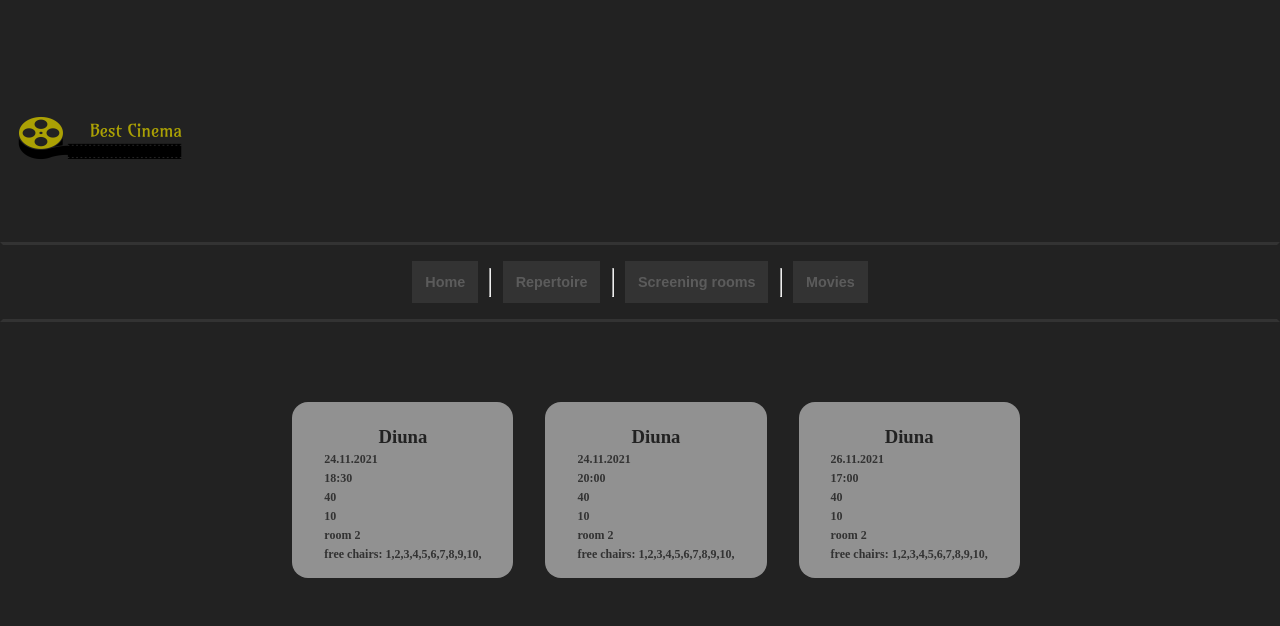
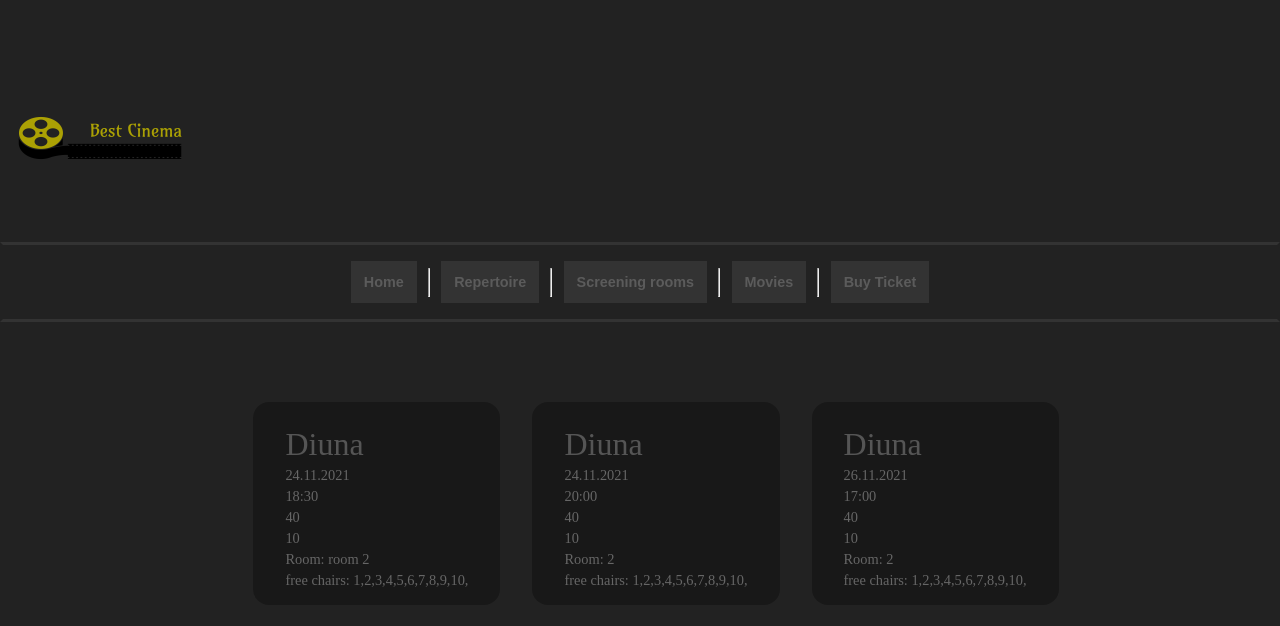
Before and after one commit to Kucznsky/React-project, a React (Create React App) app in the folder react_project/: page / in a window 1280 px wide. Both pictures are taken after a click on the button "Repertoire". Shown: the top 626 px of the page. Built offline with nearby package versions, Linux system fonts and the light colour scheme.

Commit message:
list look changed in css

```diff
--- a/react_project/src/App.css
+++ b/react_project/src/App.css
@@ -7,11 +7,6 @@
 .div2 {
   width: 100%;
 }
-
-/*.edit {
-  display: flex;
-  justify-content: flex-start;
-}*/
 
 .companyTitle {
   display: flex;
@@ -23,6 +18,8 @@ h1 {
   display: flex;
   justify-content: center;
 }
+
+/*===================================================main menu================================================*/
 
 .mainBar {
   position: relative;
@@ -55,35 +52,13 @@ h1 {
   color: rgba(255, 255, 255, 0.2);
 }
 
-/*.mainBar li button::before {
-  position: absolute;
-  content: "";
-  bottom: -10px;
-  left: 0;
-  width: 100%;
-  height: 10px;
-  background-color: #2a2a2a;
-  transform-origin: top;
-  transform: skewX(-41deg);
-}
-
-.mainBar li button::after {
-  position: absolute;
-  content: "";
-  top: 0;
-  left: -9px;
-  width: 9px;
-  height: 100%;
-  background-color: #2a2a2a;
-  transform-origin: right;
-  transform: skewY(-49deg);
-}*/
-
 .mainBar li button:hover {
   color: #fff;
   cursor: pointer;
   text-shadow: 0 1px 0 #222;
 }
+
+/*===================================================lists================================================*/
 
 .booklist {
   width: 90vw;
@@ -100,23 +75,48 @@ h1 {
 }
 
 .book {
-  background: rgba(255, 255, 255, 0.5);
+  background: rgba(0, 0, 0, 0.3);
   border-radius: 1rem;
   padding: 1rem 2rem;
 }
-.book h1 {
+
+.listFirstLine {
   margin-top: 0.5rem;
-  color: #222222;
+  font-size: 2rem;
+  color: #555;
 }
-.book h4 {
-  color: #333;
-  font-size: 0.75rem;
+
+.book:hover {
+  background: rgba(0, 0, 0, 0.9);
+  padding: 2rem 4rem;
+  box-shadow: 0 8px 16px 0 rgba(59, 89, 601, 0.2),
+    0 6px 20px 0 rgba(59, 89, 601, 0.19);
+  transition: 0.9s;
+}
+
+.book:hover .listFirstLine {
+  font-size: 3rem;
+  color: #fff;
+  -webkit-text-stroke: 0.5px #3b5999;
+  text-shadow: 0 0 5px rgba(59, 89, 601, 0.5);
+  font-weight: bolder;
+  transition: 0.5s;
+}
+
+.listSmallerText {
+  color: #666;
+  font-size: 0.9rem;
   margin-top: 0.25rem;
 }
-.book p {
-  margin-top: 0.5rem;
-  color: black;
+
+.book:hover .listSmallerText {
+  font-size: 1rem;
+  font-weight: bold;
+  color: #888;
+  transition: 0.5s;
 }
+
+/*===================================================other================================================*/
 
 .btn {
   background-color: #333;
--- a/react_project/src/components/HomeBar.js
+++ b/react_project/src/components/HomeBar.js
@@ -27,6 +27,10 @@ const HomeBar = () => {
           <li>
             <button onClick={() => setActive("FourthPage")}>Movies</button>
           </li>
+          <hr />
+          <li>
+            <button>Buy Ticket</button>
+          </li>
         </ul>
         <div>
           {active === "FirstPage" && <HomePage></HomePage>}
--- a/react_project/src/components/HomePage.js
+++ b/react_project/src/components/HomePage.js
@@ -22,13 +22,13 @@ const TodayShowings = () => {
     <section className='booklist'>
     {showing.filter( showing => showing.date === today).map(filteredShowing => (
       <div className='book'>
-        <h1>{filteredShowing.title}</h1>
-        <h4>{filteredShowing.date}</h4>
-        <h4>{filteredShowing.hour}</h4>
-        <h4>{filteredShowing.sold}</h4>
-        <h4>{filteredShowing.available}</h4>
-        <h4>{filteredShowing.room}</h4>
-        <h4>{"free chairs: "+filteredShowing.free_chairs}</h4>
+        <p className='listFirstLine'>{filteredShowing.title}</p>
+        <p className='listSmallerText'>{filteredShowing.date}</p>
+        <p className='listSmallerText'>{filteredShowing.hour}</p>
+        <p className='listSmallerText'>{filteredShowing.sold}</p>
+        <p className='listSmallerText'>{filteredShowing.available}</p>
+        <p className='listSmallerText'>{filteredShowing.room}</p>
+        <p className='listSmallerText'>{"free chairs: "+filteredShowing.free_chairs}</p>
       </div>
     ))}
     </section>);
@@ -41,13 +41,13 @@ const CurrentShowings = () => {
     <section className='booklist'>
     {showing.filter( showing => showing.hour <= now && showing.ending_hour >= now && showing.date === today).map(filteredShowing => (
       <div className='book'>
-        <h1>{filteredShowing.title}</h1>
-        <h4>{filteredShowing.date}</h4>
-        <h4>{filteredShowing.hour}</h4>
-        <h4>{filteredShowing.sold}</h4>
-        <h4>{filteredShowing.available}</h4>
-        <h4>{filteredShowing.room}</h4>
-        <h4>{"free chairs: "+filteredShowing.free_chairs}</h4>
+        <p className='ListFirstLine'>{filteredShowing.title}</p>
+        <p className='ListSmallerText'>{filteredShowing.date}</p>
+        <p className='ListSmallerText'>{filteredShowing.hour}</p>
+        <p className='ListSmallerText'>{filteredShowing.sold}</p>
+        <p className='ListSmallerText'>{filteredShowing.available}</p>
+        <p className='ListSmallerText'>{"Room: "+filteredShowing.room}</p>
+        <p className='ListSmallerText'>{"free chairs: "+filteredShowing.free_chairs}</p>
       </div>
     ))}
     </section>);
@@ -83,7 +83,7 @@ const showing = [{
   ending_hour: '21:35',
   sold: '40',
   available: '10',
-  room: 'room 2',
+  room: '2',
   free_chairs: ['1','2','3','4','5','6','7','8','9','10'],
 },
 {
@@ -94,18 +94,18 @@ const showing = [{
   ending_hour: '22:35',
   sold: '40',
   available: '10',
-  room: 'room 2',
+  room: '2',
   free_chairs: ['1','2','3','4','5','6','7','8','9','10'],
 },
 {
   id: 3,
   title: 'Diuna',
-  date: '26.11.2021',
+  date: '25.11.2021',
   hour: '17:00',
   ending_hour: '19:35',
   sold: '40',
   available: '10',
-  room: 'room 2',
+  room: '2',
   free_chairs: ['1','2','3','4','5','6','7','8','9','10'],
 },
 ];
--- a/react_project/src/components/MovieList.js
+++ b/react_project/src/components/MovieList.js
@@ -15,8 +15,8 @@ const Movie = (props) =>
   const {title, time} = props;
   return (
     <article className='book'>
-      <h1>{title}</h1>
-      <h4>{time}</h4>
+      <p className='listFirstLine'>{title}</p>
+      <p className='listSmallerText'>{time}</p>
     </article>
   );
 }
--- a/react_project/src/components/Repertoire.js
+++ b/react_project/src/components/Repertoire.js
@@ -16,13 +16,13 @@ const Showing = (props) =>
   const {title,date,hour,sold,available,room,free_chairs} = props;
   return (
     <article className='book'>
-      <h1>{title}</h1>
-      <h4>{date}</h4>
-      <h4>{hour}</h4>
-      <h4>{sold}</h4>
-      <h4>{available}</h4>
-      <h4>{room}</h4>
-      <h4>{"free chairs: "+free_chairs+","}</h4>
+      <p className='listFirstLine'>{title}</p>
+      <p className='listSmallerText'>{date}</p>
+      <p className='listSmallerText'>{hour}</p>
+      <p className='listSmallerText'>{sold}</p>
+      <p className='listSmallerText'>{available}</p>
+      <p className='listSmallerText'>{"Room: "+room}</p>
+      <p className='listSmallerText'>{"free chairs: "+free_chairs+","}</p>
     </article>
   );
 }
@@ -45,7 +45,7 @@ const showing = [{
   hour: '20:00',
   sold: '40',
   available: '10',
-  room: 'room 2',
+  room: '2',
   free_chairs: ['1','2','3','4','5','6','7','8','9','10'],
 },
 {
@@ -55,7 +55,7 @@ const showing = [{
   hour: '17:00',
   sold: '40',
   available: '10',
-  room: 'room 2',
+  room: '2',
   free_chairs: ['1','2','3','4','5','6','7','8','9','10'],
 },
 ];
--- a/react_project/src/components/ScreeningRoomList.js
+++ b/react_project/src/components/ScreeningRoomList.js
@@ -12,11 +12,11 @@ const ScreeningRoomsList = () => {
 
 const Room = (props) =>
 {
-  const {number, space} = props;
+  const {room, space} = props;
   return (
     <article className='book'>
-      <h1>{number}</h1>
-      <h4>{space}</h4>
+      <p className='listFirstLine'>{"Room: "+room}</p>
+      <p className='listSmallerText'>{space}</p>
     </article>
   );
 }
@@ -28,12 +28,12 @@ const Room = (props) =>
 const room = [
 {
   id: 1,
-  number: 'room 1',
+  room: '1',
   space: '100 chairs',
 },
 {
   id: 2,
-  number: 'room 2',
+  room: '2',
   space: '50 chairs',
 },
 ];
```
